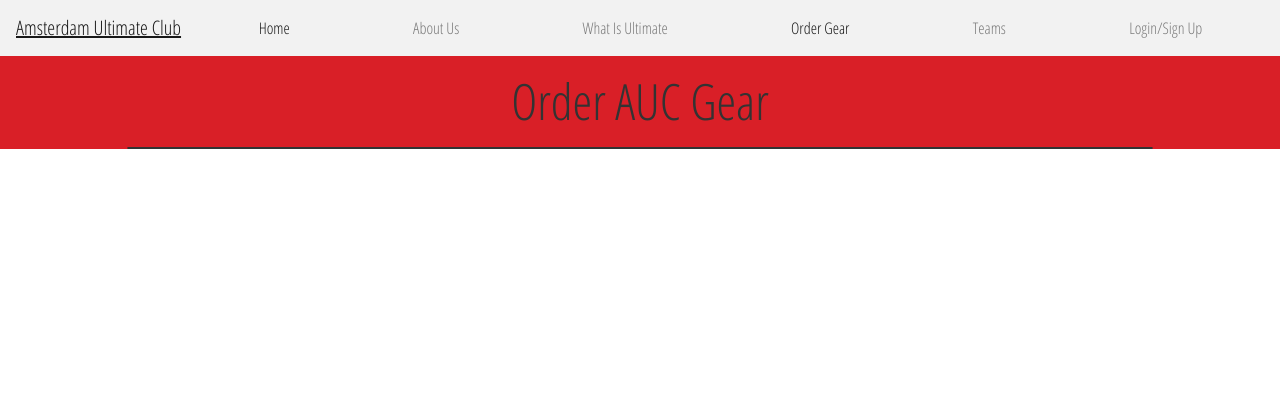
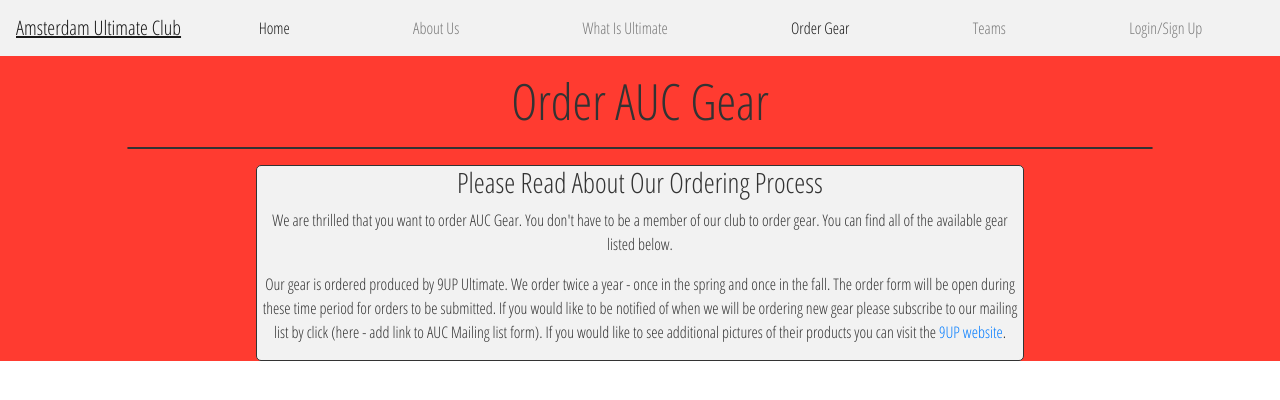
Before and after one commit to curtis-clement/Amsterdam-Ultimate-Club-Client, a React (Create React App) app: page /gear in a window 1280 px wide. Shown: the top 400 px of the page. Built offline with nearby package versions, Linux system fonts and the light colour scheme; no server answers.

Commit message:
info added to gear page

```diff
--- a/src/App.css
+++ b/src/App.css
@@ -1,7 +1,7 @@
 .App {
   color: #333333;
   font-family: 'Open Sans Condensed', sans-serif;
-  background: #D91F27;
+  background: #ff3b30;
   background-size: cover;
   height: 100%;
 }
--- a/src/CSS Modules/admin.module.css
+++ b/src/CSS Modules/admin.module.css
@@ -78,7 +78,7 @@
   flex-direction: column;
   border-radius: 12px;
   box-shadow: 0px 10px 30px #555;
-  background-color: #ffffff;
+  background-color: #f2f2f2;
   align-items: center;
   text-align: center;
 }
--- a/src/CSS Modules/gear.module.css
+++ b/src/CSS Modules/gear.module.css
@@ -10,3 +10,12 @@
   border: 1px solid #333333;
   border-radius: 5px;
 }
+
+.info {
+  width: 60%;
+  background-color: #f2f2f2;
+  border-radius: 5px;
+  border: 1px solid #333333;
+  text-align: center;
+  margin: auto;
+}
--- a/src/pages/Gear/index.js
+++ b/src/pages/Gear/index.js
@@ -3,11 +3,29 @@
 
 export default function Gear() {
   return (
-    <div>
+    <main>
       <header>
         <h1 className={style.header}>Order AUC Gear</h1>
         <hr className={style.line} />
       </header>
-    </div>
+
+      <section className={style.info}>
+        <div>
+          <h3>Please Read About Our Ordering Process</h3>
+            <p>
+              We are thrilled that you want to order AUC Gear. You don't have to be a
+              member of our club to order gear. You can find all of the available gear listed below.
+            </p>
+            <p>
+              Our gear is ordered produced by 9UP Ultimate. We order twice a year - once in the spring
+              and once in the fall. The order form will be open during these time period for orders to
+              be submitted. If you would like to be notified of when we will be ordering new gear please
+              subscribe to our mailing list by click (here - add link to AUC Mailing list form).
+              If you would like to see additional pictures of their products you can visit the
+              <a href='https://www.9upultimate.com/'> 9UP website</a>.
+            </p>
+        </div>
+      </section>
+    </main>
   )
 }
```
